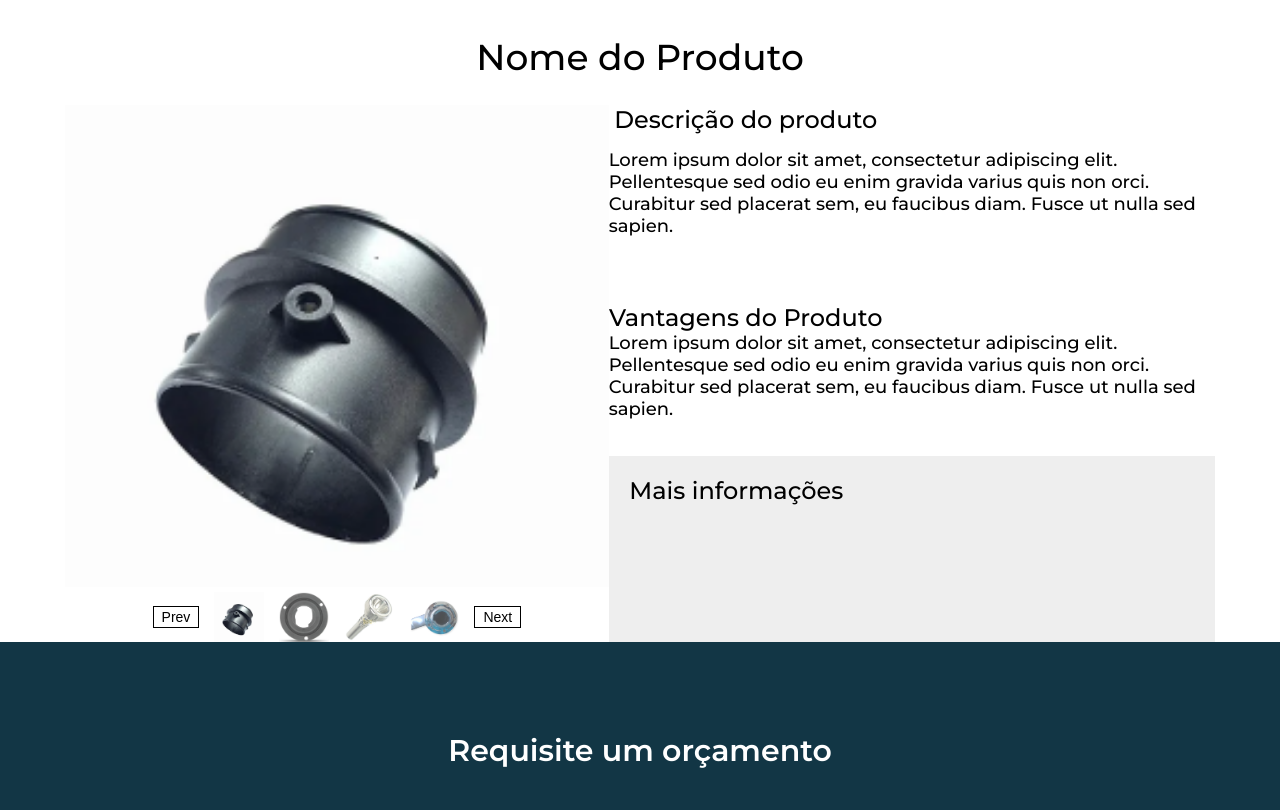
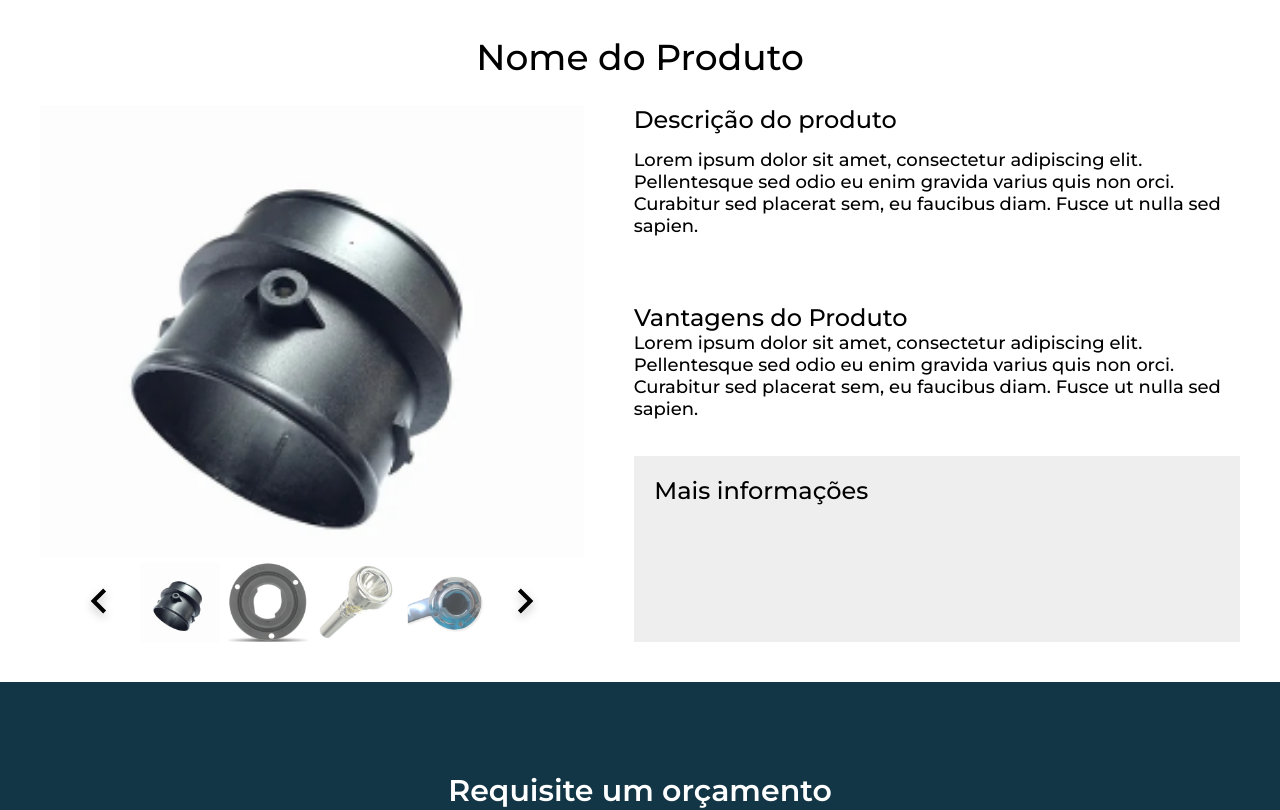
Before and after one commit to cpejr/IZT-web-frontend, a React (Vite) app: page /produto in a window 1280 px wide. Shown: the top 810 px of the page. Built offline with nearby package versions, Linux system fonts and the light colour scheme.

Commit message:
fix: setting somethings of carousel

```diff
--- a/package.json
+++ b/package.json
@@ -16,6 +16,7 @@
     "react": "^18.2.0",
     "react-dom": "^18.2.0",
     "react-hook-form": "^7.43.2",
+    "react-icons": "^4.7.1",
     "react-input-mask": "^2.0.4",
     "react-router-dom": "^6.8.1",
     "styled-components": "^5.3.6",
--- a/src/components/features/Carousel/Carousel.jsx
+++ b/src/components/features/Carousel/Carousel.jsx
@@ -1,5 +1,6 @@
 import PropTypes from 'prop-types';
 import { useState } from 'react';
+import { MdKeyboardArrowLeft, MdKeyboardArrowRight } from 'react-icons/md';
 import {
   Button,
   Container,
@@ -7,11 +8,15 @@ import {
   ImagesContainer,
   Inner,
   MiniImageContainer,
-  // Dots,
+  Dots,
   NavButtons,
 } from './Styles';
 
-export default function Carousel({ productData = [], maxHeight }) {
+export default function Carousel({
+  productData = [],
+  maxHeight = '500px',
+  miniImages = true,
+}) {
   const [currentImageIndex, setCurrentImageIndex] = useState(0);
   const [touchStart, setTouchStart] = useState(null);
   const [touchEnd, setTouchEnd] = useState(null);
@@ -68,15 +73,11 @@ export default function Carousel({ productData = [], maxHeight }) {
           type="button"
           onClick={() => updateImage(currentImageIndex - 1)}
         >
-          Prev
+          <MdKeyboardArrowLeft />
         </Button>
-        {productData.map(({ src, name, alt }, index) => (
-          // <Dots
-          //   type="button"
-          //   key={name}
-          //   active={index === currentImageIndex}
-          //   onClick={() => updateImage(index)}
-          // />
+
+        {productData.map(({ src, name, alt }, index) =>
+          miniImages ? (
             <MiniImageContainer
               key={name}
               active={index === currentImageIndex}
@@ -84,8 +85,19 @@ export default function Carousel({ productData = [], maxHeight }) {
             >
               <img src={src} alt={alt} />
             </MiniImageContainer>
-        ))}
-        <Button onClick={() => updateImage(currentImageIndex + 1)}>Next</Button>
+          ) : (
+            <Dots
+              type="button"
+              key={name}
+              active={index === currentImageIndex}
+              onClick={() => updateImage(index)}
+            />
+          )
+        )}
+
+        <Button onClick={() => updateImage(currentImageIndex + 1)}>
+          <MdKeyboardArrowRight />
+        </Button>
       </NavButtons>
     </Container>
   );
--- a/src/components/features/Carousel/Styles.js
+++ b/src/components/features/Carousel/Styles.js
@@ -11,11 +11,6 @@ export const Container = styled.div`
 
   max-height: ${(props) => props.maxHeight};
   aspect-ratio: 16 / 9;
-
-  @media (max-width: 700px) {
-    width: 360px;
-    height: 323px;
-  }
 `;
 
 export const ImagesContainer = styled.div`
@@ -47,20 +42,21 @@ export const NavButtons = styled.div`
   display: flex;
   justify-content: center;
   align-items: center;
-  gap: 15px;
+  gap: 8px;
 `;
 
 export const Button = styled.button`
   all: unset;
   cursor: pointer;
   padding: 2px 8px;
-  border: 1px solid black;
-  &:hover {
-    background: green;
-    color: white;
-  }
-  @media (max-width: 450px) {
-    font-size: 10px;
+  svg {
+    height: 50px;
+    width: 50px;
+    filter: drop-shadow(0px 4px 4px rgb(0 0 0 / 0.25));
+    @media (max-width: 450px) {
+      width: 20px;
+      height: 20px;
+    }
   }
 `;
 
@@ -70,23 +66,22 @@ export const Dots = styled.button`
   text-align: center;
   display: inline-block;
   color: black;
-  width: 20px;
-  height: 20px;
+  width: 15px;
+  height: 15px;
   border: 1px solid black;
   border-radius: 50%;
-  ${({ active }) => active && 'background: green;'}
-  &:hover {
-    background: green;
-    color: white;
-    opacity: 0.5;
+  @media (max-width: 450px) {
+    width: 10px;
+    height: 10px;
   }
+  ${({ active }) => active && 'background: black;'}
 `;
 
 export const MiniImageContainer = styled.button`
   all: unset;
   display: inline-block;
-  width: 50px;
-  height: 50px;
+  width: 80px;
+  height: 80px;
   opacity: ${({ active }) => (active ? 1 : 0.7)};
   cursor: pointer;
   &:hover {
--- a/src/pages/Product/Styles.jsx
+++ b/src/pages/Product/Styles.jsx
@@ -5,6 +5,7 @@ export const Container = styled.div`
   flex-direction: column;
   align-items: center;
   justify-items: center;
+  width: 100%;
 `;
 export const Product = styled.div`
   display: flex;
@@ -16,6 +17,8 @@ export const ProductImage = styled.div``;
 export const ProductContainer = styled.div`
   display: flex;
   flex-direction: row;
+  gap: 50px;
+  margin-bottom: 40px;
 `;
 
 export const ProductName = styled.div`
@@ -40,7 +43,6 @@ export const Info = styled.div`
   align-items: center;
   padding: 0px;
   gap: 40px;
-  width: 606.25px;
   height: 537.17px;
 `;
 export const ProductDescription = styled.div`
@@ -50,11 +52,10 @@ export const ProductDescription = styled.div`
   padding: 0px;
   gap: 15px;
 
-  width: 606.25px;
+  width: 100%;
   height: 132px;
 `;
 export const DescriptionTitle = styled.div`
-  width: 274px;
   height: 29px;
 
   font-family: 'Montserrat';
```
Also changed, not shown: 1 other file (tests, documents, lock files or other folders). Lines whose indentation alone changed are shown as unchanged.
